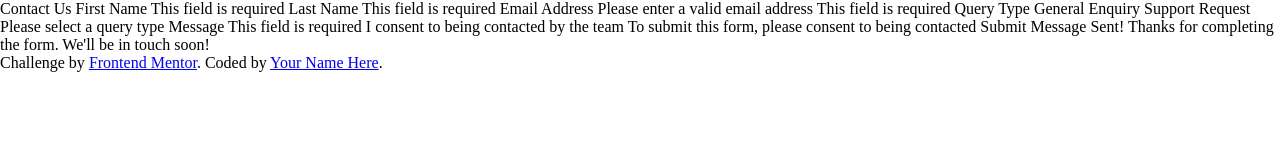
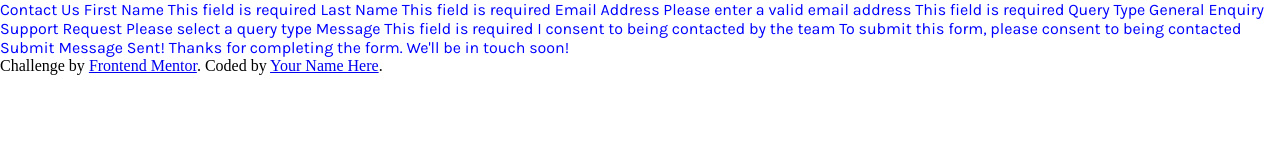
Before and after one commit to jakegodsall/fm-contact-form, a website: page src/index.html in a window 1280 px wide. Drawn offline with Linux system fonts and the light colour scheme.

Commit message:
fixed linking of compiled css with index.html

```diff
--- a/package.json
+++ b/package.json
@@ -4,14 +4,14 @@
   "description": "Jake Godsall's personal solution to the Contact Form challenge provided by Frontend Mentor",
   "main": "index.js",
   "scripts": {
-    "dev": "live-server src/index.html",
-    "watch:sass": "sass src/styles/main.scss dist/styles/main.css --watch"
+    "dev": "lite-server --baseDir='src'",
+    "watch:sass": "sass src/styles/main.scss src/styles/main.css --watch"
   },
   "keywords": [],
   "author": "Jake Godsall",
   "license": "ISC",
   "devDependencies": {
-    "live-server": "^1.2.2",
+    "lite-server": "^2.6.1",
     "nodemon": "^3.1.0",
     "sass": "^1.77.2"
   }
--- a/src/index.html
+++ b/src/index.html
@@ -12,15 +12,17 @@
       sizes="32x32"
       href="./assets/images/favicon-32x32.png"
     />
-    <link rel="stylesheet" href="./../dist/styles/main.css" />
+    <link rel="stylesheet" href="./styles/main.css" />
   </head>
   <body>
-    Contact Us First Name This field is required Last Name This field is
-    required Email Address Please enter a valid email address This field is
-    required Query Type General Enquiry Support Request Please select a query
-    type Message This field is required I consent to being contacted by the team
-    To submit this form, please consent to being contacted Submit Message Sent!
-    Thanks for completing the form. We'll be in touch soon!
+    <p>
+      Contact Us First Name This field is required Last Name This field is
+      required Email Address Please enter a valid email address This field is
+      required Query Type General Enquiry Support Request Please select a query
+      type Message This field is required I consent to being contacted by the
+      team To submit this form, please consent to being contacted Submit Message
+      Sent! Thanks for completing the form. We'll be in touch soon!
+    </p>
 
     <div class="attribution">
       Challenge by
--- a/src/styles/base/_typography.scss
+++ b/src/styles/base/_typography.scss
@@ -11,5 +11,8 @@ p {
   font-optical-sizing: auto;
   font-weight: 400;
   font-style: normal;
-  color: red;
 }
+
+p {
+  color: blue;
+}
```
Also changed, not shown: src/styles/main.css, 3 other files.
